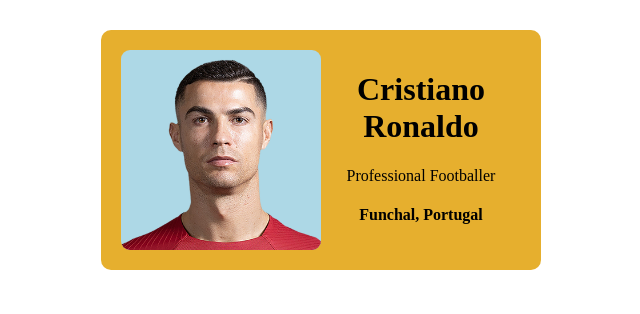
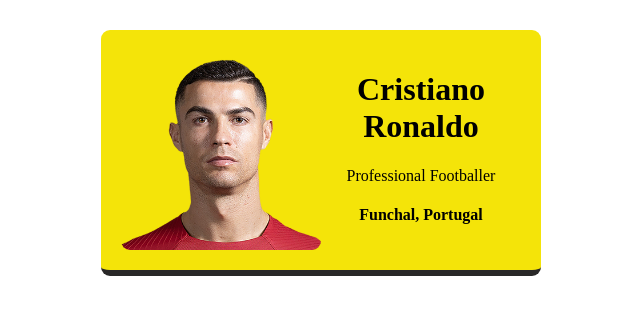
Before and after one commit to Jabzdev/business-card, a plain HTML site: page index.html in a window 1280 px wide. Shown: the whole page, without its empty margins (319-959 px from the left). Drawn offline with Linux system fonts and the light colour scheme.

Commit message:
thrid commit

```diff
--- a/style.css
+++ b/style.css
@@ -4,7 +4,6 @@ body {
 
 .photo {
     width: 200px;
-    background: lightblue;
     border-radius: 9px;
 }
 
@@ -14,11 +13,9 @@ body {
     margin-right: auto;
     display: flex;
     justify-content: space-around;
-    padding-left: 20px;
-    padding-top: 20px;
-    padding-bottom: 20px;
-    padding-right: 20px;
+    padding: 20px;
     text-align: center;
-    background: #E6AF2E;
-    border-radius: 10px;
+    background: #F4E409;
+    border-bottom: 6px solid rgb(41, 40, 40);
+    border-radius: 9px;
 }
```
